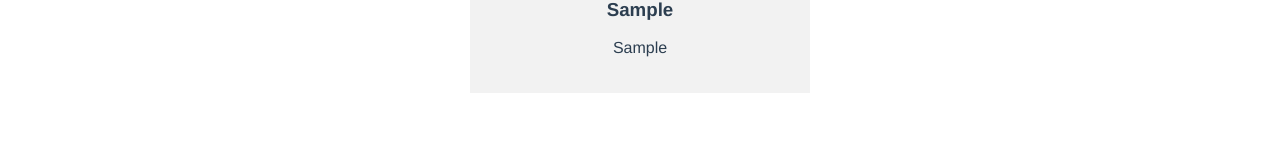
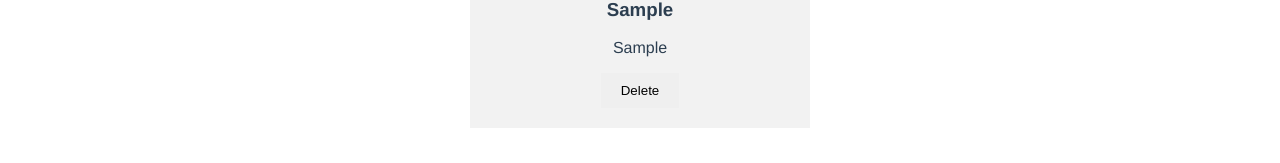
Before and after one commit to jjlljj/vue-box, a Vue app: page / in a window 1280 px wide. Both pictures are taken after typing "Sample", "Sample" into the empty fields and a click on the button "Submit". Shown: the part 384-547 px from the top of the page. Built offline with nearby package versions, Linux system fonts and the light colour scheme.

Commit message:
Add delete card functionality

```diff
--- a/src/App.vue
+++ b/src/App.vue
@@ -4,7 +4,7 @@
       <IdeaForm v-bind:submitIdea="submitIdea"/>
     </section>
     <section class="cards-section">
-      <IdeaCards v-if="ideas" v-bind:ideas="ideas" />
+      <IdeaCards v-if="ideas" v-bind:ideas="ideas" v-bind:deleteIdea="deleteIdea" />
     </section>
   </div>
 </template>
@@ -28,6 +28,9 @@ export default {
     submitIdea (idea) {
       console.log(idea)
       this.ideas.push(idea)
+    },
+    deleteIdea (id) {
+      this.ideas = this.ideas.filter(idea => idea.id !== id)
     }
   }
 }
--- a/src/components/Card.vue
+++ b/src/components/Card.vue
@@ -2,6 +2,7 @@
   <article>
     <h3>{{idea.ideaTitle}}</h3>
     <p>{{idea.ideaBody}}</p>
+    <button v-on:click="handleDelete">Delete</button>
   </article>
 </template>
 
@@ -9,7 +10,14 @@
 export default {
   name: 'Card',
   props: {
-   idea: Object
+   idea: Object,
+   deleteIdea: Function
+  },
+  methods: {
+    handleDelete: function (event) {
+      event.preventDefault()
+      this.deleteIdea(this.idea.id)
+    }
   }
 }
 </script>
@@ -23,4 +31,11 @@ article {
   padding: 20px;
 }
 
+button {
+  border: none;
+  border-radius: none;
+  outline: none;
+  padding: 10px 20px;
+}
+
 </style>
--- a/src/components/IdeaCards.vue
+++ b/src/components/IdeaCards.vue
@@ -1,7 +1,7 @@
 <template>
   <div class="cards-container" >
     <div v-for="idea in ideas">
-      <Card v-bind="{idea}"/>
+      <Card v-bind="{idea, deleteIdea}"/>
     </div>
   </div>
 </template>
@@ -15,7 +15,8 @@ export default {
     Card
   },
   props: {
-    ideas: Array
+    ideas: Array,
+    deleteIdea: Function
   }
 }
 </script>
--- a/src/components/IdeaForm.vue
+++ b/src/components/IdeaForm.vue
@@ -32,8 +32,9 @@
     methods: {
       handleSubmit: function (event) {
         event.preventDefault()
+        const id = Date.now()
         const { ideaTitle, ideaBody } = this
-        this.submitIdea({ ideaTitle, ideaBody })
+        this.submitIdea({ ideaTitle, ideaBody, id })
       }
     }
   }
```
